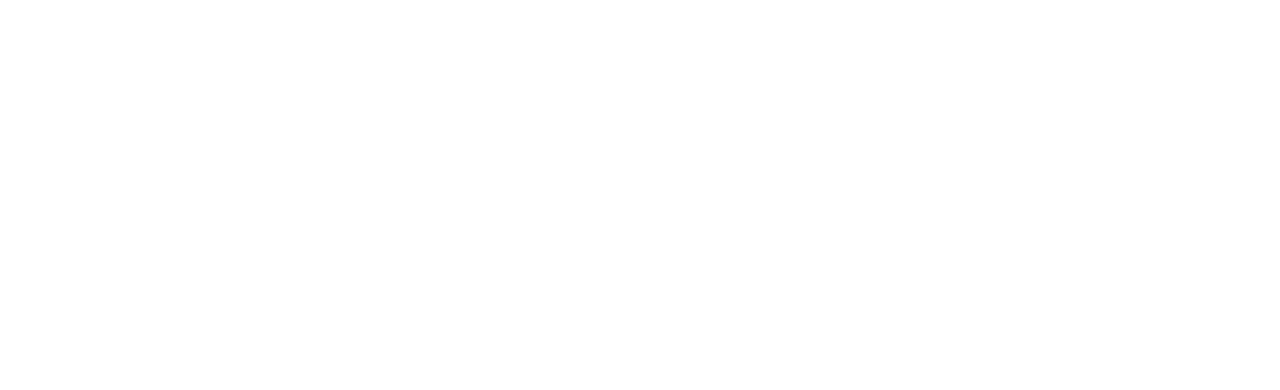
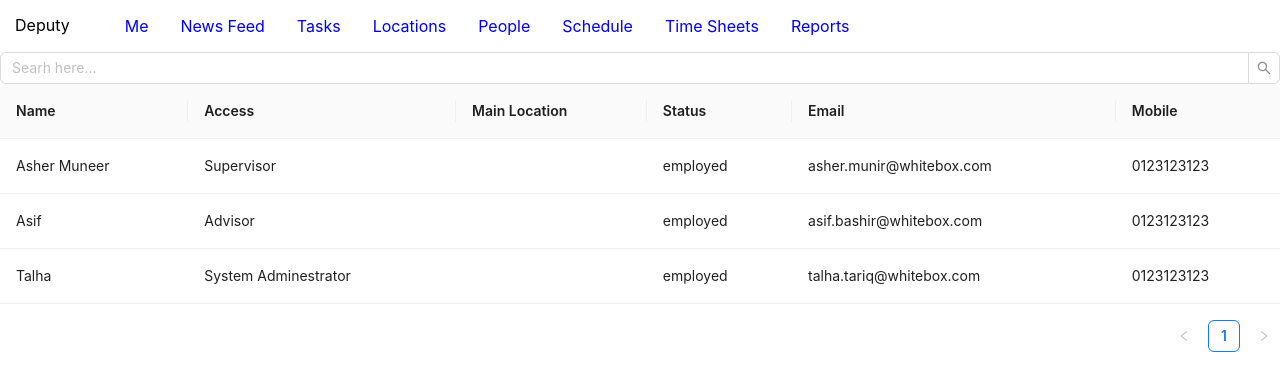
Before and after one commit to the-whitebox/onboarder-FE, a React (Create React App) app: page /people in a window 1280 px wide. Before the commit this address had no page. Shown: the top 390 px of the page. Built offline with nearby package versions, Linux system fonts and the light colour scheme.

Commit message:
People Initial

```diff
--- a/package.json
+++ b/package.json
@@ -10,6 +10,7 @@
     "@testing-library/jest-dom": "^5.16.5",
     "@testing-library/react": "^13.4.0",
     "@testing-library/user-event": "^13.5.0",
+    "antd": "^5.0.4",
     "bootstrap": "^5.2.3",
     "react": "^18.2.0",
     "react-bootstrap": "^2.6.0",
--- a/src/App.js
+++ b/src/App.js
@@ -8,6 +8,7 @@
 import About from "./components/pages/About";
 import Step2 from "./components/pages/Step2";
 import Step3 from "./components/pages/Step3";
+import People from "./components/pages/People";
 
 function App() {
   return (
@@ -21,6 +22,7 @@
         <Route path="/about" element={<About />} />
         <Route path="/step2" element={<Step2 />} />
         <Route path="/step3" element={<Step3 />} />
+        <Route path="/people" element={<People />}></Route>
       </Routes>
     </BrowserRouter>
   );
--- a/src/components/pages/People.jsx
+++ b/src/components/pages/People.jsx
@@ -0,0 +1,88 @@
+import React, { useEffect, useState } from "react";
+import { NavLink } from "react-router-dom";
+import { Input, Table } from "antd";
+import "../../style/People.css";
+
+const People = () => {
+  const dataSource = [
+    {
+      key: 1,
+      name: "Asher Muneer",
+      access: "Supervisor",
+      location: "Whitebox2",
+      status: "employed",
+      email: "asher.munir@whitebox.com",
+      mobile: "0123123123",
+    },
+    {
+      key: 1,
+      name: "Asif",
+      access: "Advisor",
+      location: "Whitebox2",
+      status: "employed",
+      email: "asif.bashir@whitebox.com",
+      mobile: "0123123123",
+    },
+    {
+      key: 1,
+      name: "Talha",
+      access: "System Adminestrator",
+      location: "Whitebox2",
+      status: "employed",
+      email: "talha.tariq@whitebox.com",
+      mobile: "0123123123",
+    },
+  ];
+
+  const columns = [
+    {
+      title: "Name",
+      dataIndex: "name",
+    },
+    {
+      title: "Access",
+      dataIndex: "access",
+    },
+    {
+      title: "Main Location",
+      dataIndex: "main location",
+    },
+    {
+      title: "Status",
+      dataIndex: "status",
+    },
+    {
+      title: "Email",
+      dataIndex: "email",
+    },
+    {
+      title: "Mobile",
+      dataIndex: "mobile",
+    },
+  ];
+  return (
+    <>
+      <div className="header">
+        <div className="logo">Deputy</div>
+        <NavLink className="nav">
+          <ul className="navbar">
+            <li>Me</li>
+            <li>News Feed</li>
+            <li>Tasks</li>
+            <li>Locations</li>
+            <li>People</li>
+            <li>Schedule</li>
+            <li>Time Sheets</li>
+            <li>Reports</li>
+          </ul>
+        </NavLink>
+      </div>
+      <div className="table">
+        <Input.Search placeholder="Searh here..." />
+        <Table columns={columns} dataSource={dataSource}></Table>
+      </div>
+    </>
+  );
+};
+
+export default People;
--- a/src/components/pages/Signup.jsx
+++ b/src/components/pages/Signup.jsx
@@ -109,7 +109,7 @@
               Apple
             </Button>
             <Button variant="contained" sx={{ mt: 0, mb: 2 }}>
-              Xerox
+              Xero
             </Button>
             <Grid container justifyContent="flex-end">
               <Grid item>
--- /dev/null
+++ b/src/style/People.css
@@ -0,0 +1,14 @@
+.header {
+  display: flex;
+}
+.navbar {
+  display: flex;
+  gap: 2rem;
+}
+.nav {
+  text-decoration: none;
+}
+
+li {
+  list-style: none;
+}
```
Also changed, not shown: 1 other file (tests, documents, lock files or other folders).
